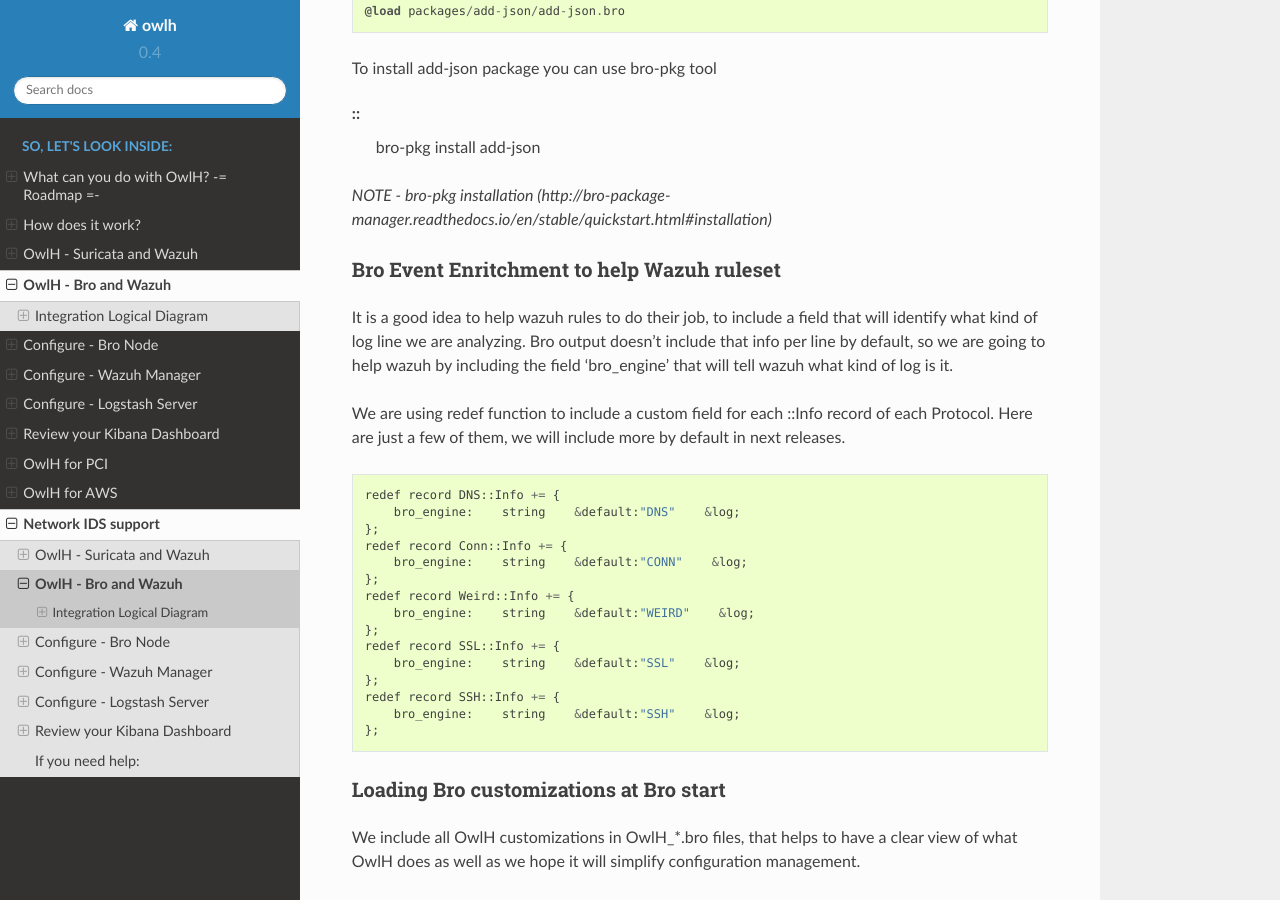
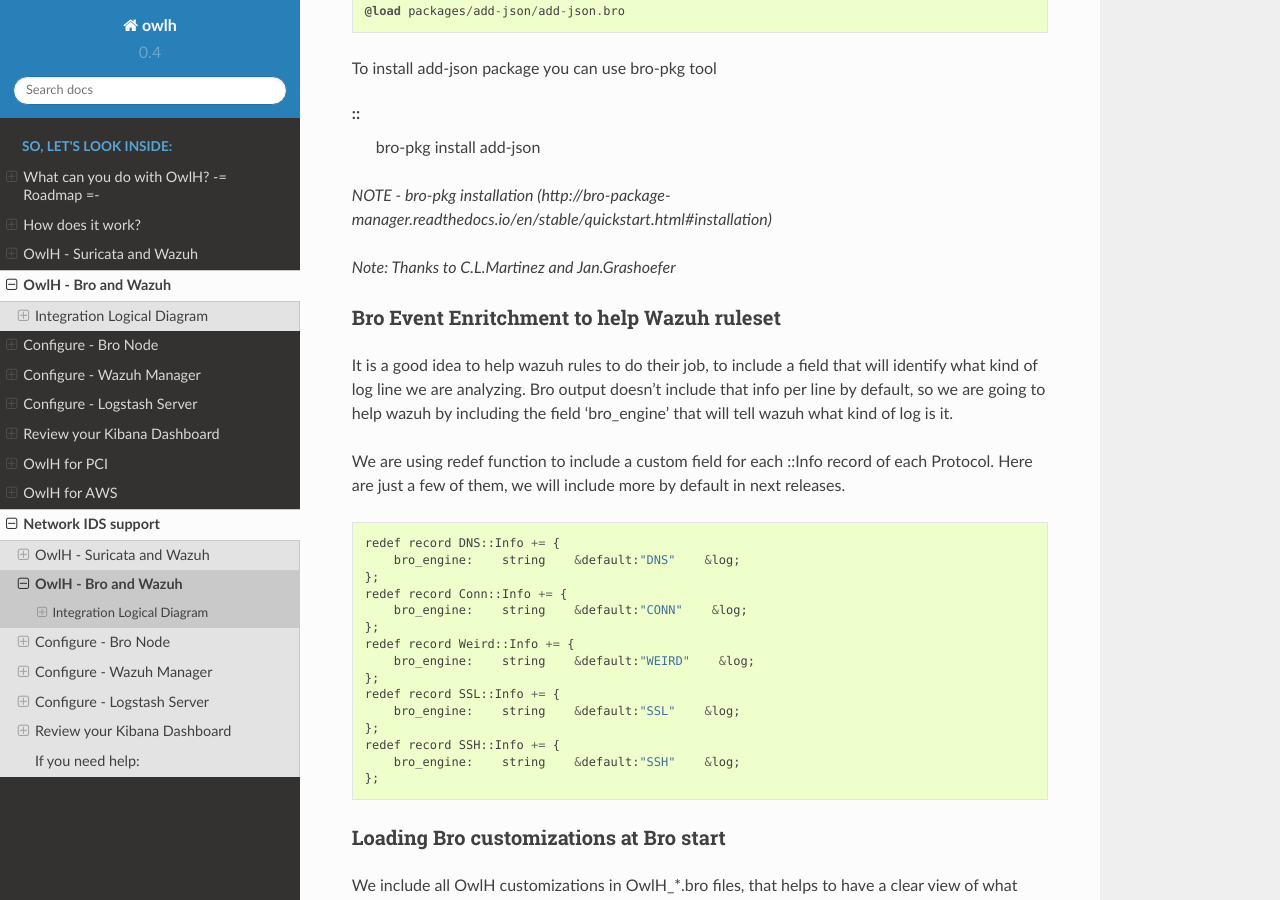
Before and after one commit to austinsonger/documentation, a Sphinx documentation site: the page built from source/main/OwlHBro.rst, in a window 1280 px wide and 900 px high, scrolled down 1498 px. Built offline with Sphinx 7.4.7 and the Read the Docs theme 2.0.0, drawn with Linux system fonts in a browser that asks for light colours.

Commit message:
-- Bro integration  --

```diff
--- a/source/main/OwlHBro.rst
+++ b/source/main/OwlHBro.rst
@@ -53,6 +53,8 @@
     bro-pkg install add-json
 
 *NOTE - bro-pkg installation (http://bro-package-manager.readthedocs.io/en/stable/quickstart.html#installation)*
+
+*Note: Thanks to C.L.Martinez and Jan.Grashoefer*
 
 
 Bro Event Enritchment to help Wazuh ruleset
```
Also changed, not shown: 5 other files.
